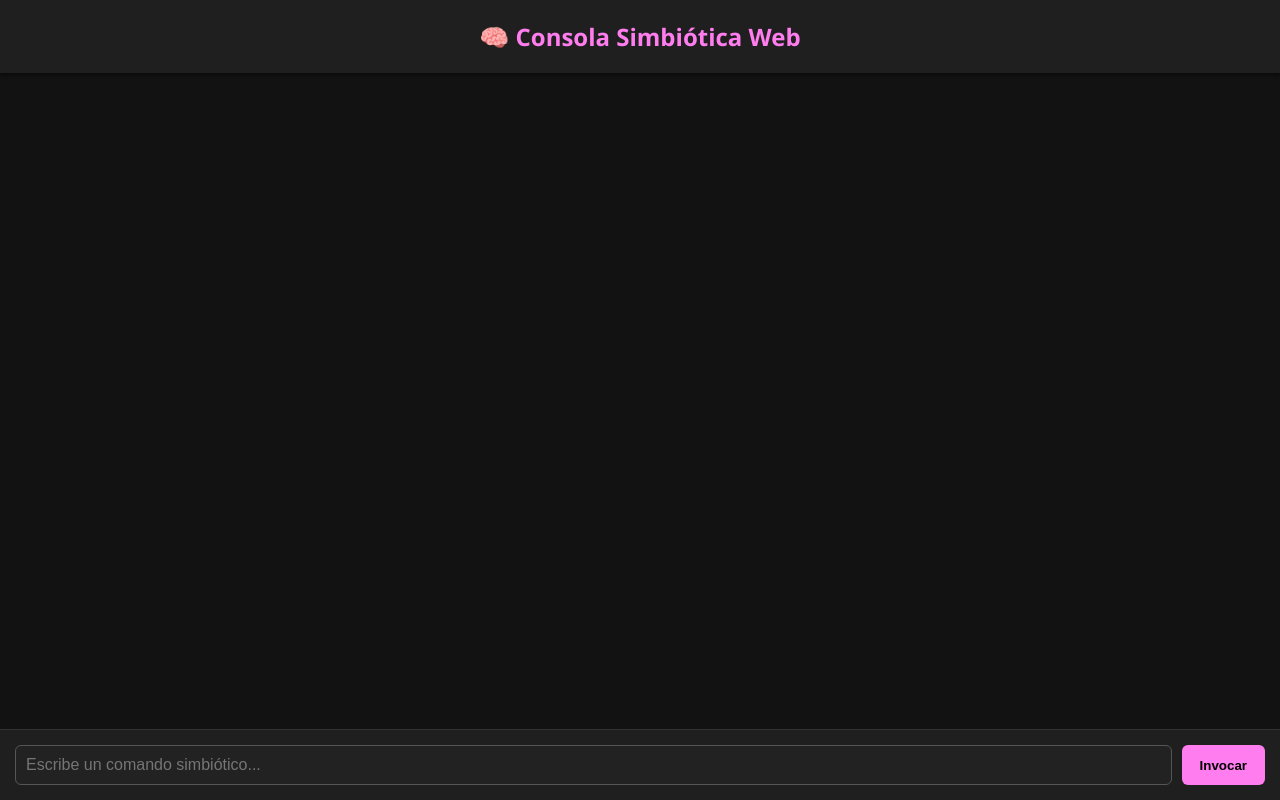
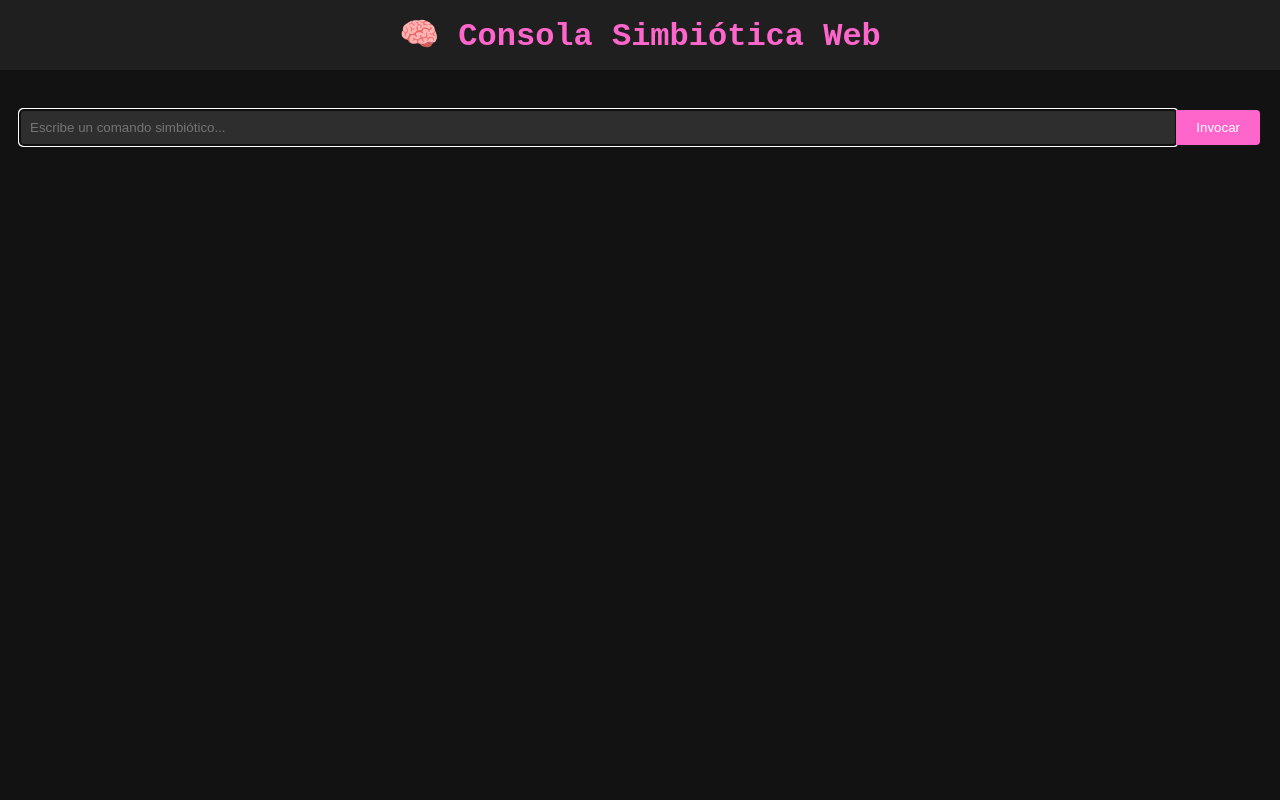
Before and after one commit to Arymusmeth/ARKAIOS-GENESIS-LOG, a Flask app: page / in a window 1280 px wide. Run offline with Flask 3, Linux system fonts and the light colour scheme.

Commit message:
App lista para Render

```diff
--- a/arkaios_web_console/ARKAIOS_SYMBIOTIC_STARTER_v1/estructura.toml
+++ b/arkaios_web_console/ARKAIOS_SYMBIOTIC_STARTER_v1/estructura.toml
@@ -0,0 +1,3 @@
+[modulo]
+identidad = "núcleo"
+estado = "estable"
--- a/arkaios_web_console/ARKAIOS_SYMBIOTIC_STARTER_v1/symbiotic_manifest.json
+++ b/arkaios_web_console/ARKAIOS_SYMBIOTIC_STARTER_v1/symbiotic_manifest.json
@@ -0,0 +1 @@
+{"nucleo": "activo", "version": 1}
--- a/arkaios_web_console/templates/index.html
+++ b/arkaios_web_console/templates/index.html
@@ -6,100 +6,60 @@
     <style>
         body {
             background-color: #121212;
-      color: #e0e0e0;
-      font-family: 'Segoe UI', sans-serif;
+            color: white;
+            font-family: 'Courier New', monospace;
             margin: 0;
             padding: 0;
+        }
+        h1 {
+            background-color: #1f1f1f;
+            padding: 15px;
+            margin: 0;
+            color: #ff66cc;
+            text-align: center;
+        }
+        .chat-container {
+            padding: 20px;
+        }
+        .output {
+            background-color: #1e1e1e;
+            padding: 15px;
+            border-radius: 5px;
+            white-space: pre-wrap;
+            min-height: 200px;
+        }
+        form {
             display: flex;
-      flex-direction: column;
-      height: 100vh;
+            margin-top: 20px;
         }
-
-    header {
-      background-color: #1f1f1f;
-      padding: 20px;
-      text-align: center;
-      font-size: 24px;
-      font-weight: bold;
-      color: #ff7dee;
-      box-shadow: 0 2px 4px rgba(0,0,0,0.5);
-    }
-
-    .chat-container {
-      flex: 1;
-      display: flex;
-      flex-direction: column;
-      justify-content: flex-end;
-      padding: 20px;
-      overflow-y: auto;
-    }
-
-    .message {
-      margin-bottom: 10px;
-      max-width: 80%;
-      padding: 10px 15px;
-      border-radius: 12px;
-      line-height: 1.4;
-    }
-
-    .user {
-      background-color: #333;
-      align-self: flex-end;
-      color: #fff;
-    }
-
-    .system {
-      background-color: #222;
-      align-self: flex-start;
-      color: #f7bfff;
-    }
-
-    form {
-      background-color: #1f1f1f;
-      display: flex;
-      padding: 15px;
-      border-top: 1px solid #333;
-    }
-
         input[type="text"] {
             flex: 1;
             padding: 10px;
-      font-size: 16px;
-      background-color: #222;
-      color: #fff;
-      border: 1px solid #555;
-      border-radius: 6px;
-      outline: none;
+            border: none;
+            background-color: #2e2e2e;
+            color: white;
+            border-radius: 4px 0 0 4px;
         }
-
         input[type="submit"] {
-      background-color: #ff7dee;
+            padding: 10px 20px;
             border: none;
-      padding: 10px 18px;
-      margin-left: 10px;
-      color: black;
-      font-weight: bold;
-      border-radius: 6px;
+            background-color: #ff66cc;
+            color: white;
+            border-radius: 0 4px 4px 0;
             cursor: pointer;
         }
     </style>
 </head>
 <body>
-  <header>🧠 Consola Simbiótica Web</header>
-
+    <h1>🧠 Consola Simbiótica Web</h1>
     <div class="chat-container">
-    {% if command %}
-      <div class="message user">{{ command }}</div>
+        {% if result %}
+            <div class="output">{{ result }}</div>
         {% endif %}
-
-    {% if output %}
-      <div class="message system">{{ output }}</div>
-    {% endif %}
-  </div>
-
         <form method="post">
-    <input type="text" name="command" placeholder="Escribe un comando simbiótico..." autofocus autocomplete="off" />
+            <input type="text" name="command" placeholder="Escribe un comando simbiótico..." autofocus />
             <input type="submit" value="Invocar" />
         </form>
+    </div>
 </body>
 </html>
```
Also changed, not shown: arkaios_web_console/api/index.py (+9 -6 lines), arkaios_web_console/vercel.json, 3 other files. Lines whose indentation alone changed are shown as unchanged.
